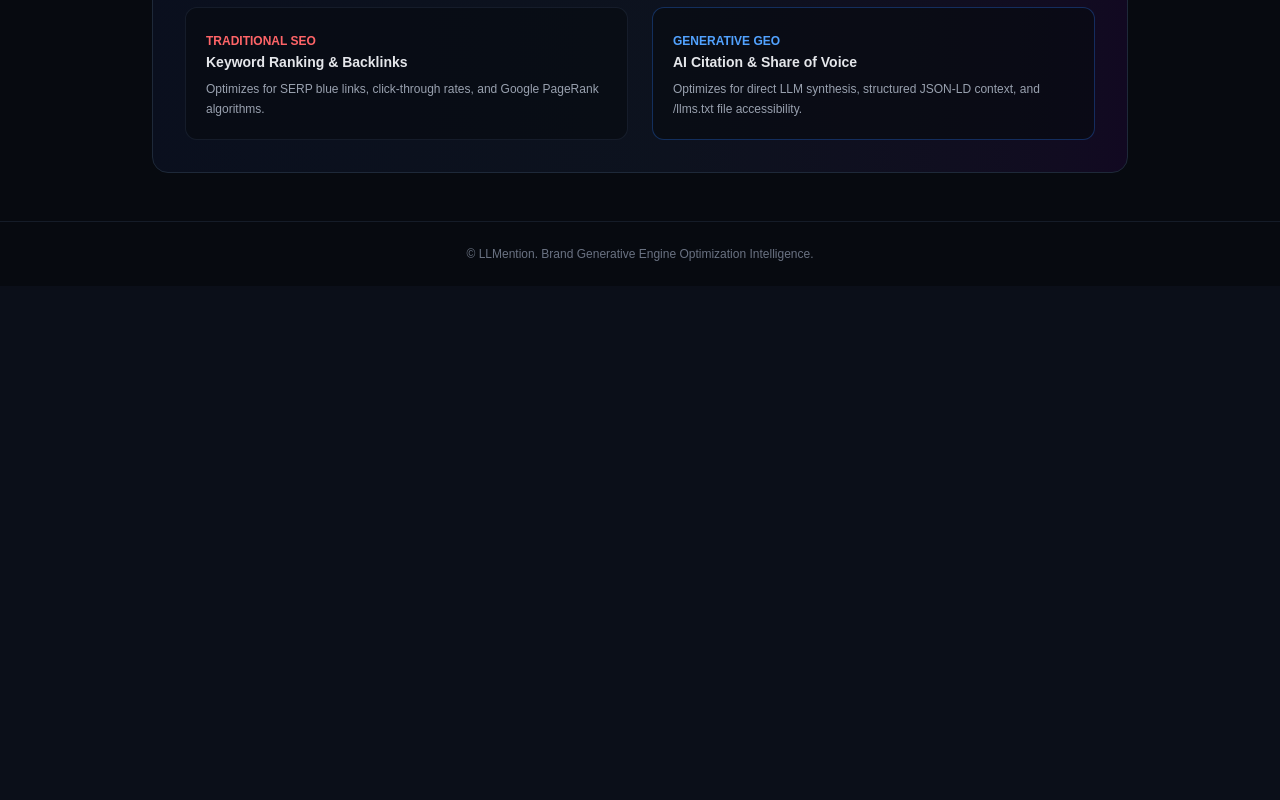
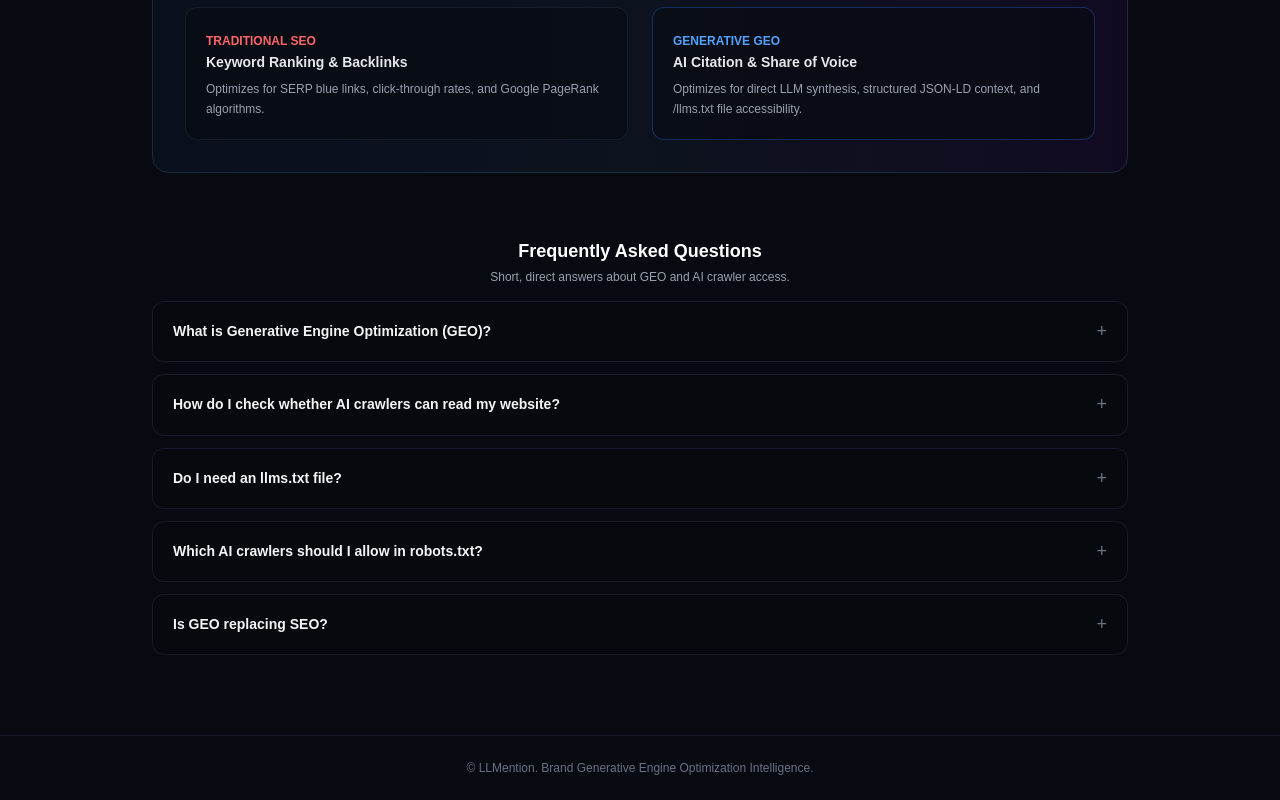
Before and after one commit to Alex13192/geo-scanner, a Next.js app: page / in a window 1280 px wide. Shown: the part 1109-1909 px from the top of the page. Before the commit the page ends 1395 px from the top, so only its background shows below. Built offline with nearby package versions, Linux system fonts and the light colour scheme.

Commit message:
feat: add visible FAQ section with matching FAQPage structured data

```diff
--- a/app/page.tsx
+++ b/app/page.tsx
@@ -121,6 +121,40 @@ export default function HomePage() {
 
     router.push(`/report?domain=${encodeURIComponent(cleanDomain)}&lang=${lang}`);
   };
+
+  /**
+   * Visible FAQ content.
+   *
+   * The SAME array also renders the FAQPage structured data at the bottom of
+   * this page. That is deliberate: Google only accepts FAQ markup for questions
+   * and answers that are actually visible to users, so the two must not drift.
+   *
+   * Written answer-first and factually. One of these answers deliberately tells
+   * the reader that llms.txt is NOT a ranking factor - overselling it would be
+   * both dishonest and bad GEO, since AI engines favour accurate sources.
+   */
+  const faqItems = [
+    {
+      q: "What is Generative Engine Optimization (GEO)?",
+      a: "GEO is the practice of making a website discoverable, parseable and citable by AI search engines such as ChatGPT, Perplexity, Claude and Google AI Overviews. Instead of ranking a blue link, the goal is to be quoted inside a generated answer.",
+    },
+    {
+      q: "How do I check whether AI crawlers can read my website?",
+      a: "Check your robots.txt for rules that block AI crawler user-agents such as GPTBot, ClaudeBot, PerplexityBot and Bytespider, then confirm your firewall does not return 403 to those agents. LLMention scans both automatically and reports exactly what is blocked.",
+    },
+    {
+      q: "Do I need an llms.txt file?",
+      a: "Not necessarily. llms.txt is an emerging convention rather than a standard: Google does not use it in Search, and AI crawlers request it inconsistently. It is cheap to add and does help documentation sites and coding agents, but treat it as one small signal, not a ranking factor.",
+    },
+    {
+      q: "Which AI crawlers should I allow in robots.txt?",
+      a: "Allow the crawlers behind the engines you want citations from: GPTBot and OAI-SearchBot for OpenAI, ClaudeBot and Claude-SearchBot for Anthropic, PerplexityBot for Perplexity, Google-Extended for Google, and Bingbot, whose index also feeds ChatGPT search. Blocking a crawler removes you from that engine's answers entirely.",
+    },
+    {
+      q: "Is GEO replacing SEO?",
+      a: "No. GEO and SEO share most of their foundations: crawlable pages, clear structure, accurate facts and genuine authority. GEO adds an emphasis on answer-shaped content, entity markup such as Schema.org JSON-LD, and machine-readable context files. A site that already does SEO well starts GEO from a strong position.",
+    },
+  ];
 
   return (
     <div className="min-h-screen bg-[#070A10] text-white flex flex-col justify-between font-sans selection:bg-blue-500 selection:text-white">
@@ -276,6 +310,48 @@ export default function HomePage() {
           </div>
         </section>
 
+        {/* FAQ — content here and the FAQPage markup below come from one source */}
+        <section id="faq" className="w-full pt-8 text-left space-y-4">
+          <div className="text-center space-y-1">
+            <h2 className="text-lg font-bold text-white">Frequently Asked Questions</h2>
+            <p className="text-xs text-gray-400">Short, direct answers about GEO and AI crawler access.</p>
+          </div>
+          <div className="space-y-3">
+            {faqItems.map((item, i) => (
+              <details
+                key={i}
+                className="group bg-[#070A10]/60 border border-gray-800/60 rounded-xl p-5 open:border-blue-500/40 transition-colors"
+              >
+                <summary className="cursor-pointer list-none flex items-start justify-between gap-4">
+                  <h3 className="text-sm font-bold text-gray-100 leading-snug">{item.q}</h3>
+                  <span className="text-gray-500 group-open:rotate-45 transition-transform text-lg leading-none shrink-0">
+                    +
+                  </span>
+                </summary>
+                <p className="text-xs text-gray-400 leading-relaxed pt-3">{item.a}</p>
+              </details>
+            ))}
+          </div>
+        </section>
+
+        <script
+          type="application/ld+json"
+          dangerouslySetInnerHTML={{
+            __html: JSON.stringify({
+              "@context": "https://schema.org",
+              "@type": "FAQPage",
+              mainEntity: faqItems.map((item) => ({
+                "@type": "Question",
+                name: item.q,
+                acceptedAnswer: {
+                  "@type": "Answer",
+                  text: item.a,
+                },
+              })),
+            }),
+          }}
+        />
+
       </main>
 
       {/* Footer */}
```
